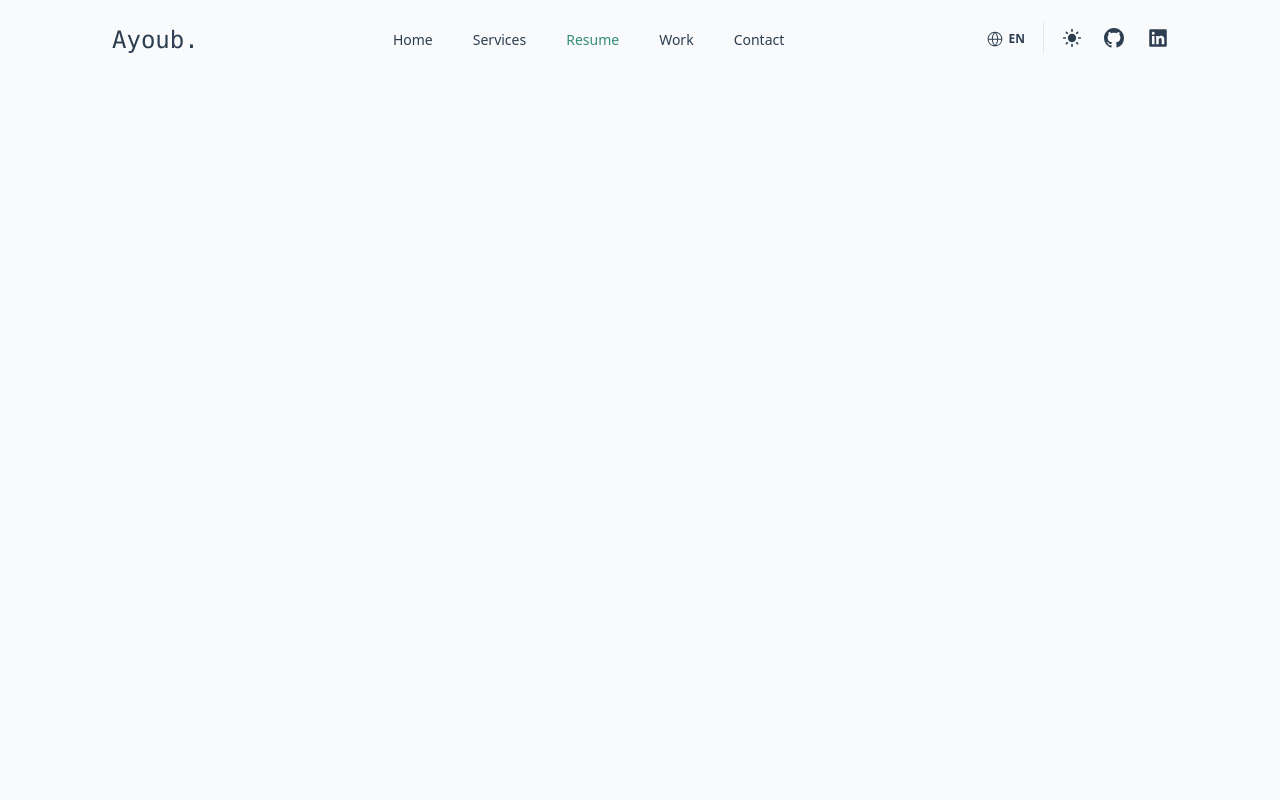
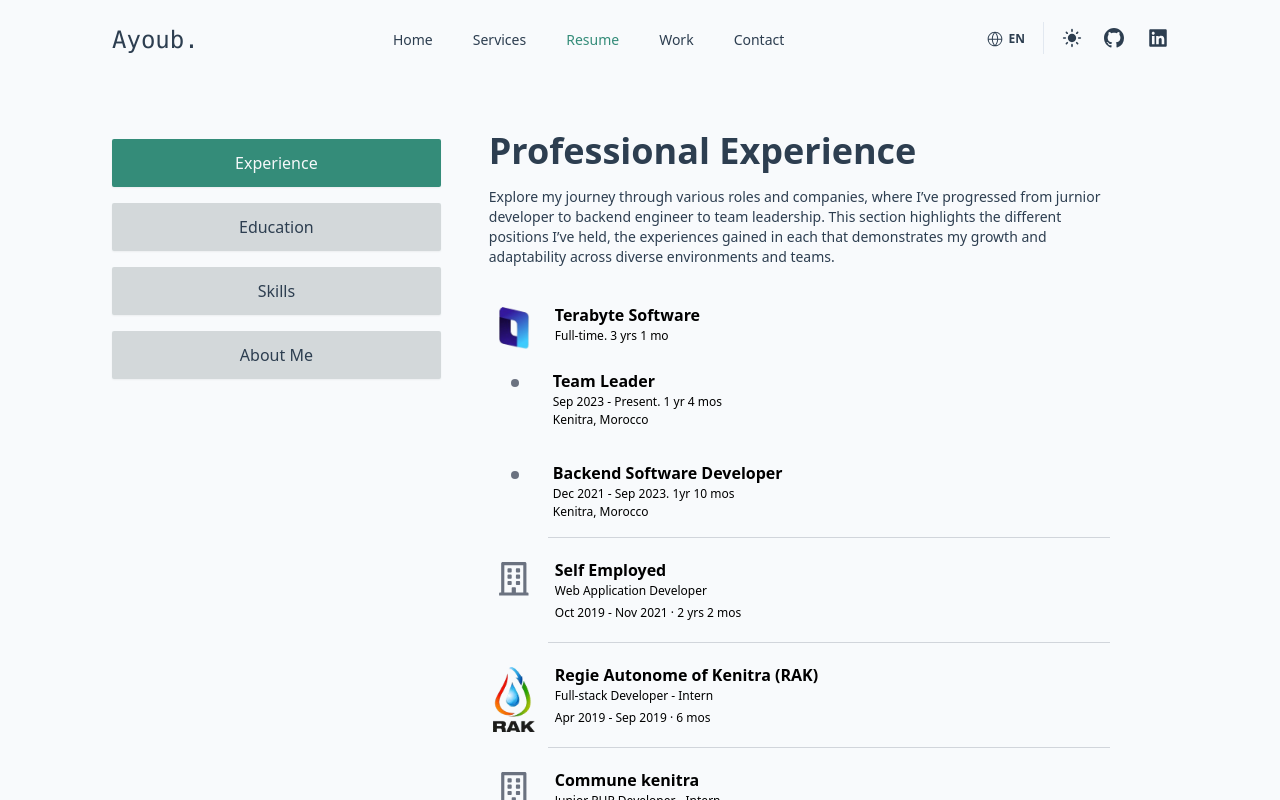
Before and after one commit to BoudaoudAyoub/Portfolio, a React (Vite) app: page /resume in a window 1280 px wide. Built offline with nearby package versions, Linux system fonts and the light colour scheme.

Commit message:
Fix: fixed the scroll issues

```diff
--- a/src/index.css
+++ b/src/index.css
@@ -16,3 +16,32 @@ body.sticky-global-toolbar{
 div.child-height {
     --global-nav-height: 83px;
 }
+
+/* Customizing scrollbars for elements with the class 'custom-scrollbar' */
+.custom-scrollbar::-webkit-scrollbar {
+    width: 4px;
+    height: 100%;
+}
+
+
+.custom-scrollbar::-webkit-scrollbar-thumb {
+    border-radius: 4px;
+}
+.custom-scrollbar::-webkit-scrollbar-thumb,
+.custom-scrollbar::-webkit-scrollbar-thumb:hover {
+    background-color: #348C79;
+}
+
+body:is(.dark) .custom-scrollbar::-webkit-scrollbar-thumb,
+body:is(.dark) .custom-scrollbar::-webkit-scrollbar-thumb:hover {
+    background-color: #6941C6;
+}
+
+.custom-scrollbar::-webkit-scrollbar-track {
+    background: #f1f1f1;
+    border-radius: 10px;
+}
+
+body:is(.dark) .custom-scrollbar::-webkit-scrollbar-track {
+    background: #2C3D4F;
+}
--- a/src/layouts/mainContainer.tsx
+++ b/src/layouts/mainContainer.tsx
@@ -5,7 +5,7 @@ const MainContainer: React.FC = () => {
     return (
         <div className="h-full">
             <TopMenu />
-            <div className={`app w-full h-full`} > {/*child-height*/}
+            <div className={`app w-full h-full child-height`} > {/*child-height*/}
                 <div className={`w-full h-full inline-table`} >
                     <MainRouting />
                 </div>
--- a/src/pages/Resume/components/experience.tsx
+++ b/src/pages/Resume/components/experience.tsx
@@ -6,7 +6,7 @@ export default function Experience(){
             return(
                 <ul>
                     {index > 0 && (
-                        <span className={`flex w-[91%] ml-auto border-b-[1px]  ${index == 1 ? 'mt-0' : 'mt-5'} mb-5 border-gray-300 dark:border-gray-600`}></span>
+                        <span className={`flex w-[89%] ml-auto mr-[10px] border-b-[1px]  ${index == 1 ? 'mt-0' : 'mt-5'} mb-5 border-gray-300 dark:border-gray-600`}></span>
                     )}
                     <div className={`flex`} key={index}
                         style={{
--- a/src/pages/Resume/components/skills.tsx
+++ b/src/pages/Resume/components/skills.tsx
@@ -5,9 +5,9 @@ export default function Skills(){
         dataset.skills.map((elm, index) => {
             return(
                 <>
-                    {index > 0 && (
-                        <span className={`flex ml-auto border-b-[1px] my-5 border-gray-300 dark:border-gray-600`}></span>
-                    )}
+                    {/* {index > 0 && (
+                        <span className={`flex ml-auto mr-[10px] border-b-[1px] my-5 border-gray-300 dark:border-gray-600`}></span>
+                    )}                 */}
                     <div key={index} className={`block mb-4 ${index === dataset.skills.length - 1 ? 'mb-5' : ''}`}>
                         <div className='pb-3 text-[13px] font-bold text-[#2D3E50] dark:text-[#F5F8FA]'><span>{elm.category}</span></div>
                         <div className='grid grid-cols-3 md:grid-cols-5 xl:grid-cols-5 gap-3'>
--- a/src/pages/Resume/resume.tsx
+++ b/src/pages/Resume/resume.tsx
@@ -67,18 +67,19 @@ export default function Resume() {
                             <TabsContent value={currentTab.title}
                                         className='w-full'
                             >
+                                <span className="block text-center xl:text-left py-5 xl:p-0 mb-5">
+                                    <h3 className='text-4xl text-[#2D3E50] dark:text-[#F5F8FA] font-bold'>{currentTab.displayName}</h3>
+                                    <p className='text-sm text-[#2D3E50] dark:text-[#F5F8FA] py-4'>{currentTab.description}</p>
+                                </span>
                                 <motion.div
                                     initial={{opacity: 0}}
                                     animate={{
                                         opacity: 1,
                                         transition: { delay: 0.5, duration: 0.2, ease: "easeIn" }
                                     }}
-                                    style={{height: '50vh'}}
+                                    style={{height: '70vh', overflowY: currentTab.title != dataset.headers[3].title ? "scroll" : "hidden"}}
+                                    className="custom-scrollbar"
                                 >
-                                    <span className="block text-center xl:text-left py-5 xl:p-0">
-                                        <h3 className='text-4xl text-[#2D3E50] dark:text-[#F5F8FA] font-bold'>{currentTab.displayName}</h3>
-                                        <p className='text-sm text-[#2D3E50] dark:text-[#F5F8FA] py-4'>{currentTab.description}</p>
-                                    </span>
                                     <ScrollArea className='h-[200px]'>
                                         {GetComponent()}
                                     </ScrollArea>
--- a/src/pages/Services/components/dataset.ts
+++ b/src/pages/Services/components/dataset.ts
@@ -12,31 +12,26 @@ const services: IService[] = [
     },
     {
         id: '02',
-        title: "Mobile Development",
+        title: "Performance Optimization",
         description: "Motivated and results-driven Business School graduate seeking a challenging position within a large organisation as a Business Analyst or Project Manager."
     },
     {
         id: '03',
-        title: "Performance Optimization",
+        title: "Team Management",
         description: "Motivated and results-driven Business School graduate seeking a challenging position within a large organisation as a Business Analyst or Project Manager."
     },
     {
         id: '04',
-        title: "Team Leading",
+        title: "Code Reviewing",
         description: "Motivated and results-driven Business School graduate seeking a challenging position within a large organisation as a Business Analyst or Project Manager."
     },
     {
         id: '05',
-        title: "Code Reviewing",
+        title: "Devops",
         description: "Motivated and results-driven Business School graduate seeking a challenging position within a large organisation as a Business Analyst or Project Manager."
     },
     {
         id: '06',
-        title: "Devops",
-        description: "Motivated and results-driven Business School graduate seeking a challenging position within a large organisation as a Business Analyst or Project Manager."
-    },
-    {
-        id: '07',
         title: "Architecture Design",
         description: "Motivated and results-driven Business School graduate seeking a challenging position within a large organisation as a Business Analyst or Project Manager."
     },
--- a/src/pages/Services/services.tsx
+++ b/src/pages/Services/services.tsx
@@ -27,8 +27,8 @@ export default function Services() {
                                 onMouseEnter={() => setIsHover(true)}
                                 onMouseLeave={() => setIsHover(false)}
                             >
-                                <div className={`text-[#2D3E50] text-[28px] font-bold ${isHover ? 'text-[#348C79] dark:text-[#6941C6]' : 'dark:text-[#F5F8FA]'}`}>{item.id}. </div>
-                                <div className={`text-[#2D3E50] text-[28px] font-bold ${isHover ? 'text-[#348C79] dark:text-[#6941C6]' : 'dark:text-[#F5F8FA]'}`}>{item.title}</div>
+                                <div className={`text-[#2D3E50] text-[28px] font-bold ${isHover ? 'text-[#348C79] dark:text-[#6941C6] transition-all duration-500 ease-in-out' : 'dark:text-[#F5F8FA]'}`}>{item.id}. </div>
+                                <div className={`text-[#2D3E50] text-[28px] font-bold ${isHover ? 'text-[#348C79] dark:text-[#6941C6] transition-all duration-500 ease-in-out' : 'dark:text-[#F5F8FA]'}`}>{item.title}</div>
                                 <div className='text-[#2D3E50] text-[15px] dark:text-[#F5F8FA]'>{item.description}</div>
                             </motion.div>
                         )
```
